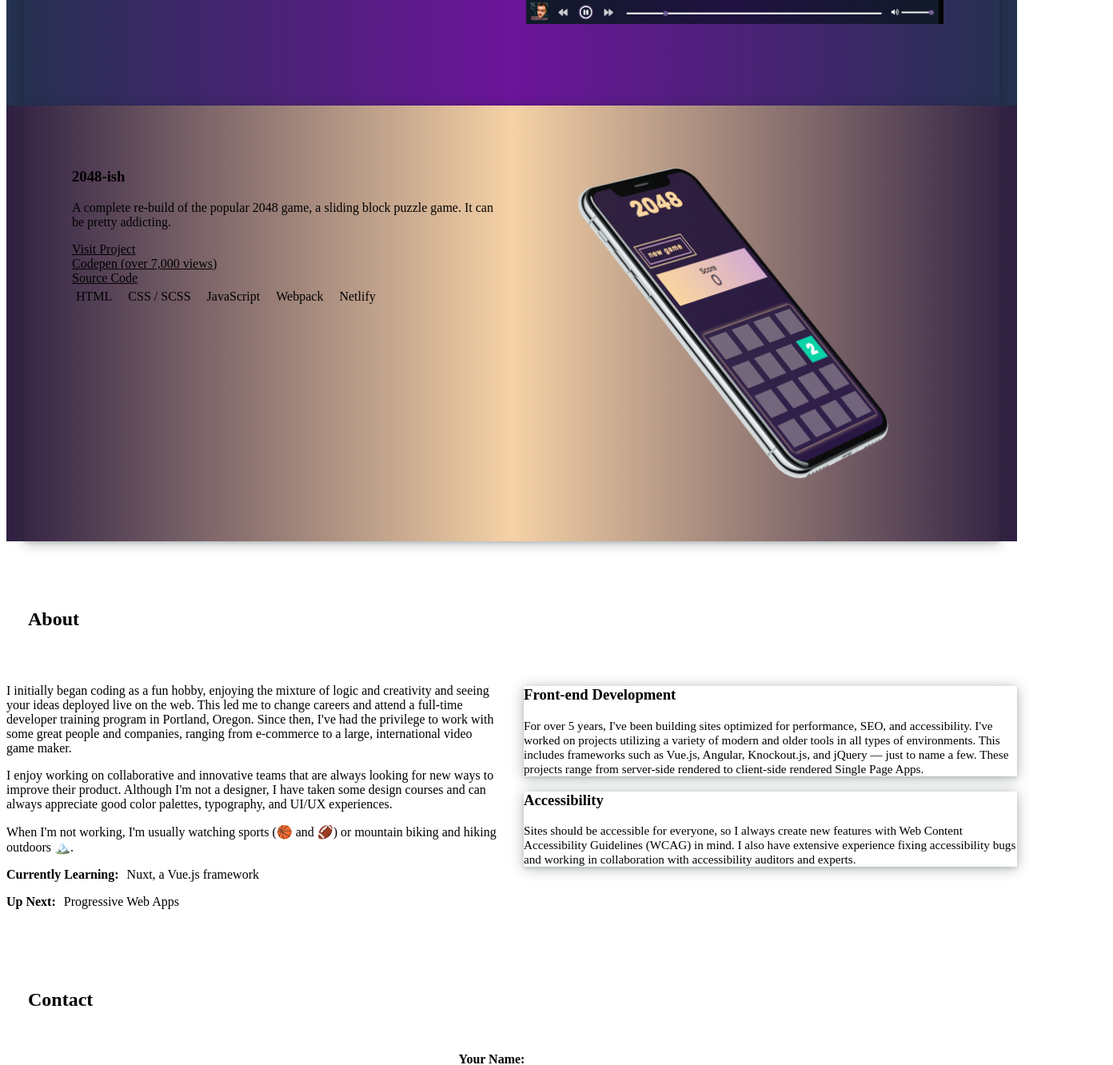
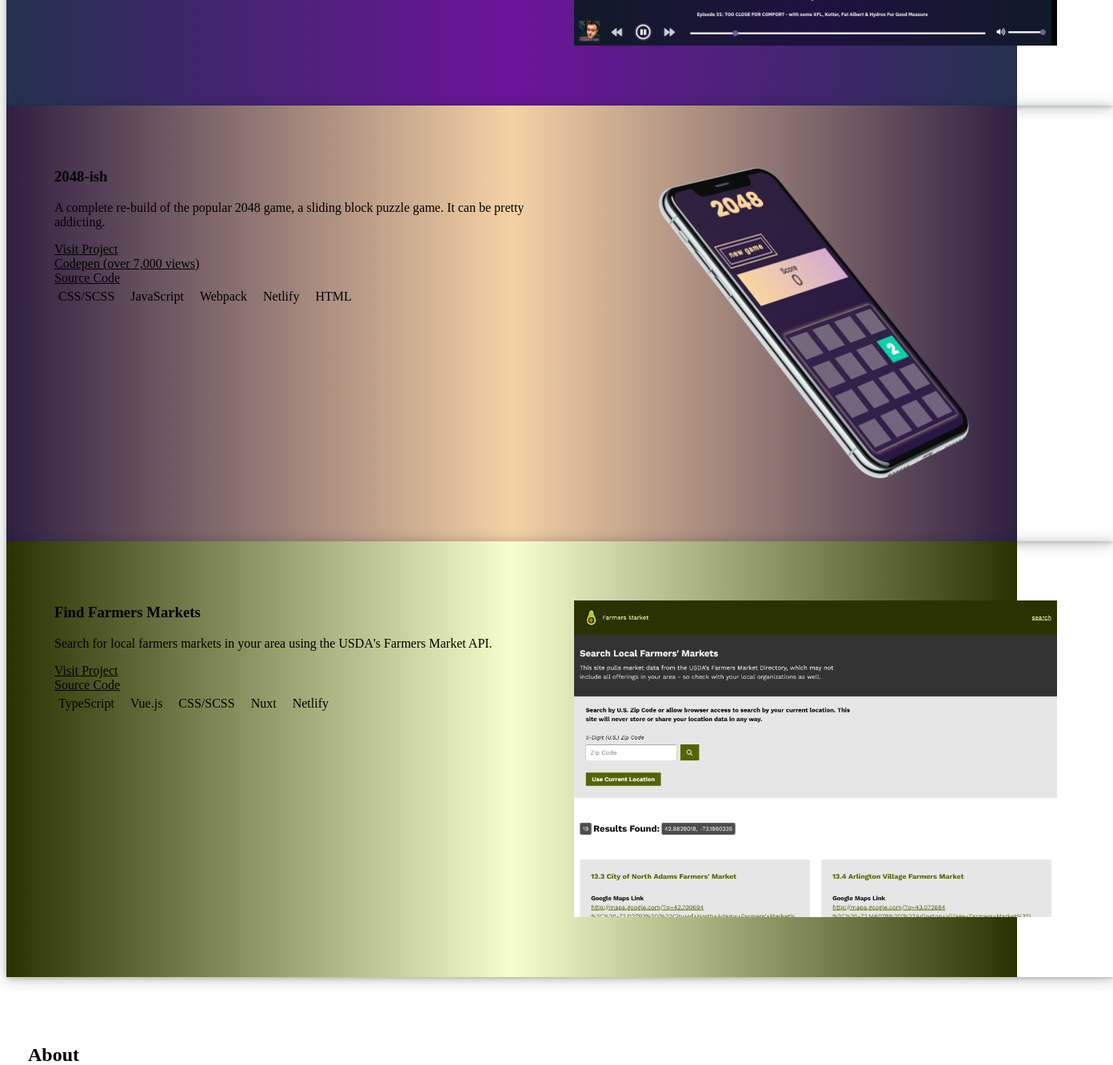
Before and after one commit to jessezisme/me, a Nuxt app: page / in a window 1280 px wide. Shown: the part 1040-2372 px from the top of the page at 80% size, 1392 px wide, since content can reach past the window. Built offline with nearby package versions, Linux system fonts and the light colour scheme.

Commit message:
#2: add new farmers market project to homepage.

```diff
--- a/pages/index.vue
+++ b/pages/index.vue
@@ -46,7 +46,7 @@
                         class="proj_feature proj_pod g-anim-fade-in"
                         :link-live-url="'https://cryptic-meadow-43049.herokuapp.com'"
                         :link-code-url="'https://github.com/jessezisme/podcast-web-player'"
-                        :tech-list="['HTML', 'CSS / SCSS', 'Vue.js', 'Webpack', 'Node.js']"
+                        :tech-list="['CSS/SCSS', 'Vue.js', 'Webpack', 'Node.js', 'HTML']"
                     >
                         <template #title>
                             <h3 class="g-fs-3xl">Pod Nexus</h3>
@@ -81,7 +81,7 @@
                         :link-code-url="'https://github.com/jessezisme/2048-ish'"
                         :link-codepen-url="'https://codepen.io/jessezisme/pen/yKoRWq'"
                         :link-codepen-text="'Codepen (over 7,000 views)'"
-                        :tech-list="['HTML', 'CSS / SCSS', 'JavaScript', 'Webpack', 'Netlify']"
+                        :tech-list="['CSS/SCSS', 'JavaScript', 'Webpack', 'Netlify', 'HTML']"
                     >
                         <template #title>
                             <h3 class="g-fs-3xl">2048-ish</h3>
@@ -94,6 +94,32 @@
                         </template>
                         <template #graphic>
                             <img src="~/assets/img/home/2048-iphone.png" alt="Screenshot of 2048 project" loading="lazy" />
+                        </template>
+                    </ProjectFeature>
+                </div>
+            </section>
+
+            <!-- Farmers Market -->
+            <section class="proj_cont proj_farm-cont g-py-20">
+                <div class="g-container">
+                    <ProjectFeature
+                        class="proj_feature proj_farm g-anim-fade-in"
+                        :link-live-url="'https://findfarmersmarkets.netlify.app/'"
+                        :link-code-url="'https://github.com/jessezisme/farmers-markets'"
+                        :tech-list="['TypeScript', 'Vue.js', 'CSS/SCSS', 'Nuxt', 'Netlify']"
+                    >
+                        <template #title>
+                            <h3 class="g-fs-3xl">Find Farmers Markets</h3>
+                        </template>
+                        <template #body>
+                            <p>Search for local farmers markets in your area using the USDA's Farmers Market API.</p>
+                        </template>
+                        <template #graphic>
+                            <img
+                                src="~/assets/img/home/farmers-market.png"
+                                alt="Screenshot of search page for farmers market project"
+                                loading="lazy"
+                            />
                         </template>
                     </ProjectFeature>
                 </div>
@@ -179,9 +205,22 @@
                         <h3 class="contact_sub g-m-0 g-mb-4 g-fs-sm">Coding Socials</h3>
                         <p class="contact_soc">
                             All of my side projects can be found on
-                            <a class="g-link" href="https://github.com/jessezisme" rel="noopener" target="_blank" title="GitHub">GitHub</a>.
-                            I also occassionally post some small features to
-                            <a class="g-link" href="https://codepen.io/jessezisme" rel="noopener" target="_blank" title="Codepen">Codepen</a>
+                            <a
+                                class="g-link"
+                                href="https://github.com/jessezisme"
+                                rel="noopener"
+                                target="_blank"
+                                title="GitHub"
+                                >GitHub</a
+                            >. I also occassionally post some small features to
+                            <a
+                                class="g-link"
+                                href="https://codepen.io/jessezisme"
+                                rel="noopener"
+                                target="_blank"
+                                title="Codepen"
+                                >Codepen</a
+                            >
                             as well.
                         </p>
                     </div>
@@ -321,7 +360,8 @@
         font-weight: bold;
     }
     .proj_feature {
-        max-width: 1100px;
+        width: 100%;
+        max-width: 1300px;
         margin: auto;
         box-shadow: rgb(14 30 37 / 12%) 0px 2px 4px 0px, rgb(14 30 37 / 32%) 0px 2px 16px 0px;
         color: var(--c-text-1-inv);
@@ -331,9 +371,11 @@
     .proj_pod-cont {
         background: linear-gradient(to right, #24324f, #6c149a, #24324f);
     }
-
     .proj_2048-cont {
         background: linear-gradient(to right, #2f1f42, #f5d1a5, #2f1f42);
+    }
+    .proj_farm-cont {
+        background: linear-gradient(to right, #2b3201, #f7fecd, #2b3201);
     }
 
     @include media-breakpoint-up(sm) {
```
Also changed, not shown: assets/img/home/farmers-market.png (added).
